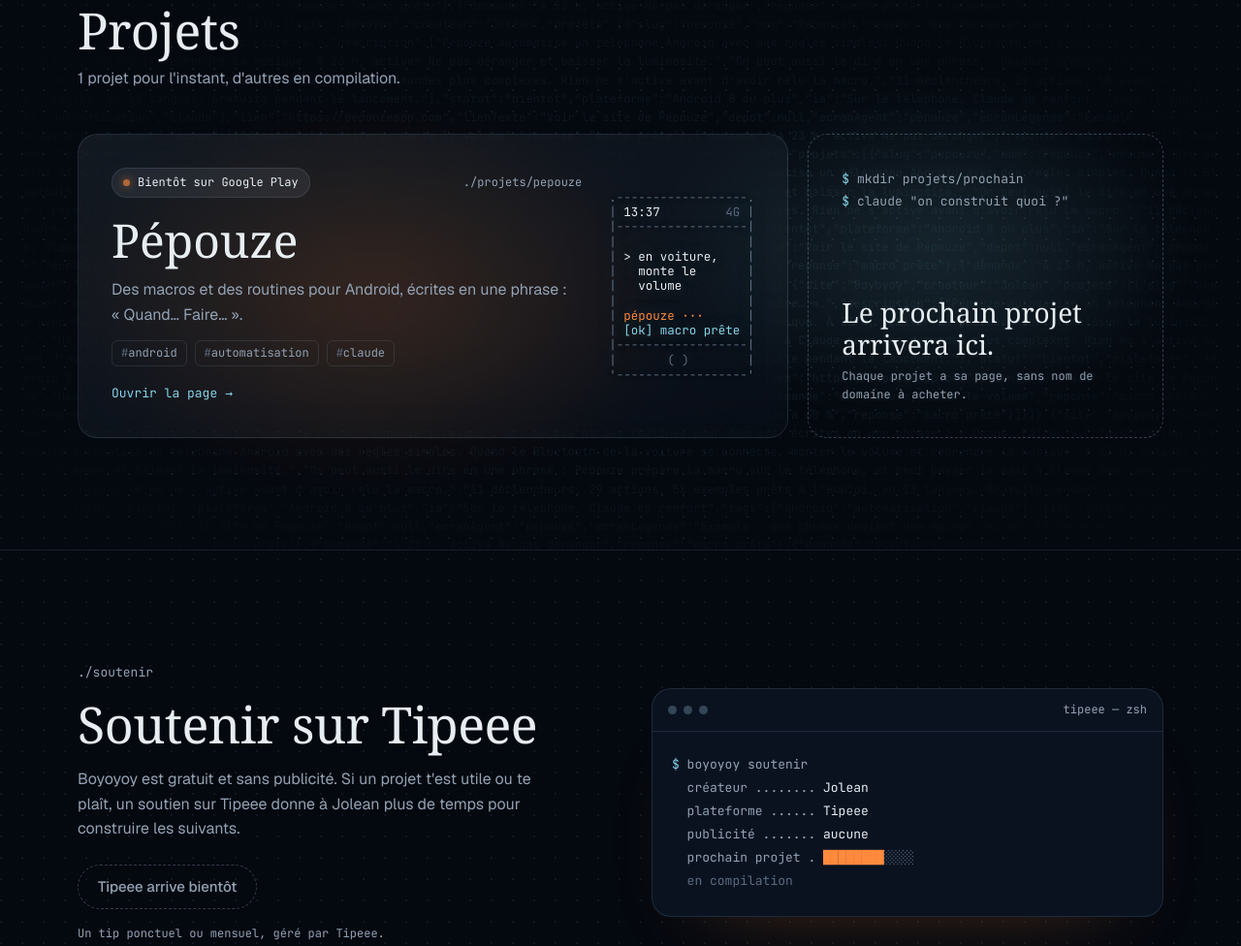
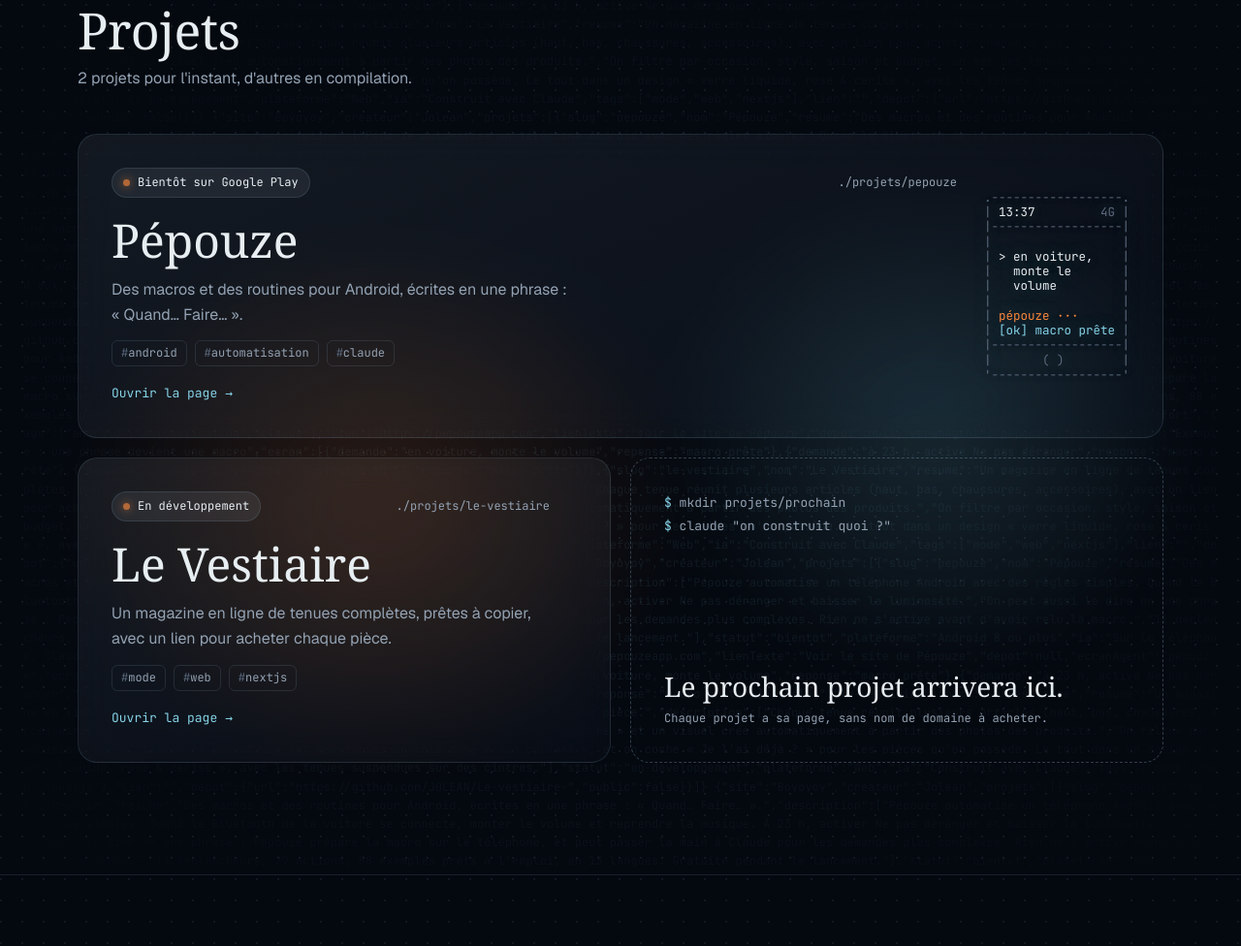
Before and after one commit to J0LEAN/Boyoyoy, a plain HTML site: page index.html in a window 1280 px wide. Shown: the part 920-1896 px from the top of the page at 97% size. Drawn offline with nearby package versions, Linux system fonts and the light colour scheme; animation ran at ten frames a second; a web font is replaced by a local one.

Commit message:
Ajouter Le Vestiaire aux projets en cours
Magazine en ligne de tenues (dépôt privé, en développement). Le premier
projet prend toute la largeur, les suivants vont par deux.

Co-Authored-By: Claude Opus 5.5 <noreply@anthropic.com>
Claude-Session: https://claude.ai/code/session_01VpGqBjZroazvQfiBkH6298

```diff
--- a/assets/css/style.css
+++ b/assets/css/style.css
@@ -355,7 +355,8 @@ code { font-family: var(--font-mono); font-size: 0.9em; }
 
 .cards { display: grid; gap: 20px; }
 @media (min-width: 900px) {
-  .cards { grid-template-columns: minmax(0, 2fr) minmax(0, 1fr); }
+  .cards { grid-template-columns: repeat(2, minmax(0, 1fr)); }
+  .cards > .card-projet:first-child { grid-column: 1 / -1; }
 }
 
 .card {
--- a/assets/js/config.js
+++ b/assets/js/config.js
@@ -49,6 +49,21 @@ window.BOYOYOY = {
         { demande: "à 23\u00a0h, active Ne pas déranger", reponse: "macro prête" },
         { demande: "écouteurs branchés\u00a0: musique à 60\u00a0%", reponse: "macro prête" }
       ]
+    },
+    {
+      slug: "le-vestiaire",
+      nom: "Le Vestiaire",
+      resume: "Un magazine en ligne de tenues complètes, prêtes à copier, avec un lien pour acheter chaque pièce.",
+      description: [
+        "Chaque tenue réunit plusieurs articles (haut, bas, chaussures, accessoires), avec un lien pour acheter chacun d'eux, un conseil «\u00a0pourquoi ça marche\u00a0» et un visuel créé automatiquement à partir des photos des produits.",
+        "On filtre par occasion, style, saison et budget, on met des tenues de côté dans «\u00a0Mon portant\u00a0», et on coche «\u00a0Je l'ai déjà\u00a0?\u00a0» pour les pièces qu'on possède. Le tout dans un design «\u00a0verre liquide, rose & cerise\u00a0», avec les tenues suspendues sur des cintres."
+      ],
+      statut: "en-developpement",
+      plateforme: "Web",
+      ia: "Construit avec Claude",
+      tags: ["mode", "web", "nextjs"],
+      lien: "",
+      depot: { url: "https://github.com/J0LEAN/Le-vestiaire-", public: false }
     }
   ]
 };
```
